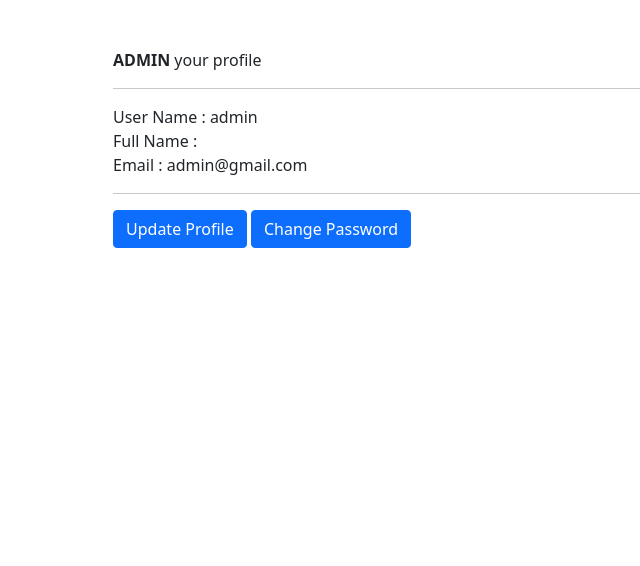
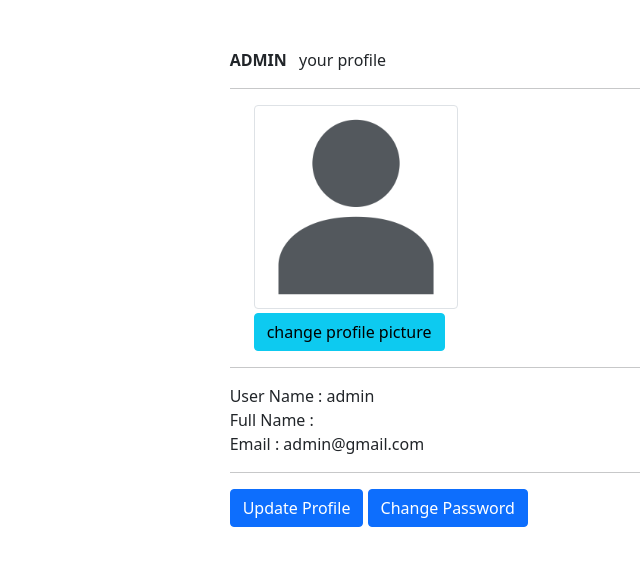
Before and after one commit to Mahfuz-Hasaan/My_Blog, a Django app: page /account/profile/ in a window 1360 px wide. Shown: the part 56-622 px from the top of the page, without its empty margins (9-649 px from the left). Run offline with Django 4.2, Linux system fonts and the light colour scheme; a user stored in the database is signed in; data comes from the database, SQL or seed files in the repository; both versions use the stored data as it was after the commit; some libraries are stand-ins or nearby versions.

Commit message:
profile piture option added

```diff
--- a/App_Login/forms.py
+++ b/App_Login/forms.py
@@ -1,6 +1,7 @@
 from django.contrib.auth.models import User
 from django.contrib.auth.forms import UserCreationForm,UserChangeForm
 from django import forms
+from .models import UserProfile
 class SignupForm(UserCreationForm):
     email = forms.EmailField(label="Email Address", required=True)
     class Meta:
@@ -13,3 +14,8 @@ class UserUpdateForm(UserChangeForm):
     class Meta:
         model = User
         fields = ['username','first_name','last_name','email']
+
+class Profile_pics(forms.ModelForm):
+    class Meta:
+        model = UserProfile
+        fields = ['profile_pic']
--- a/App_Login/models.py
+++ b/App_Login/models.py
@@ -3,4 +3,4 @@ from django.contrib.auth.models import User
 
 class UserProfile(models.Model):
     user = models.OneToOneField(User,related_name='user_profile',on_delete=models.CASCADE)
-    profile_pic = models.ImageField(upload_to='profile_images')
+    profile_pic = models.ImageField(upload_to='profile_pics')
--- a/App_Login/urls.py
+++ b/App_Login/urls.py
@@ -7,5 +7,8 @@ urlpatterns = [
     path('logout/',views.user_logout,name='logout'),
     path('profile/',views.user_profile,name='user_profile'),
     path('update_profile/',views.update_profile,name='update_profile'),
-    path('change_password',views.pass_change,name='change_passowrd')
+    path('change_password',views.pass_change,name='change_passowrd'),
+    path('add_profile_pic/',views.add_profile_pic,name='add_profile_pic'),
+    path('change_profile_pic/',views.change_pro_pic,name='change_profile_pic')
+
 ]
--- a/App_Login/views.py
+++ b/App_Login/views.py
@@ -1,6 +1,6 @@
 from django.shortcuts import render
 from django.urls import reverse
-from .forms import SignupForm,UserUpdateForm
+from .forms import SignupForm,UserUpdateForm,Profile_pics
 from django.contrib.auth.forms import UserCreationForm,AuthenticationForm,UserChangeForm,PasswordChangeForm
 from django.contrib.auth import authenticate,login,logout,update_session_auth_hash
 from django.contrib import messages
@@ -70,3 +70,31 @@ def pass_change(request):
         form = PasswordChangeForm(user=request.user)
     dict = {'form':form}
     return render(request,'App_Login/password.html',context=dict)
+
+@login_required
+def add_profile_pic(request):
+    if request.method == 'POST':
+        form = Profile_pics(request.POST,request.FILES)
+        if form.is_valid():
+            user_object = form.save(commit=False)
+            user_object.user = request.user
+            user_object.save()
+            messages.success(request,'profile picture successfully changed!')
+            return HttpResponseRedirect(reverse('App_Login:user_profile'))
+    else:
+        form = Profile_pics()
+    dict = {'form':form}
+    return render(request,'App_Login/add_profile_pic.html',context=dict)
+
+@login_required
+def change_pro_pic(request):
+    if request.method == 'POST':
+        form = Profile_pics(request.POST,request.FILES,instance=request.user.user_profile)
+        if form.is_valid():
+            form.save()
+            messages.success(request,'profile picture successfully changed!')
+            return HttpResponseRedirect(reverse('App_Login:user_profile'))
+    else:
+        form = Profile_pics()
+    dict = {'form':form}
+    return render(request,'App_Login/add_profile_pic.html',context=dict)
--- a/My_Blog/settings.py
+++ b/My_Blog/settings.py
@@ -42,6 +42,7 @@ INSTALLED_APPS = [
     'App_Login',
     'App_Blog',
     'crispy_forms',
+    'django_cleanup.apps.CleanupConfig'
 ]
 CRISPY_TEMPLATE_PACK = 'bootstrap3'
 
--- a/My_Blog/urls.py
+++ b/My_Blog/urls.py
@@ -1,9 +1,13 @@
 from django.contrib import admin
 from django.urls import path,include
 from .import views
+from django.conf import settings
+from django.contrib.staticfiles.urls import static,staticfiles_urlpatterns
 urlpatterns = [
     path('admin/', admin.site.urls),
     path('account/',include('App_Login.urls')),
     path('blog/',include('App_Blog.urls')),
     path('',views.Index,name='index')
 ]
+urlpatterns += staticfiles_urlpatterns()
+urlpatterns += static(settings.MEDIA_URL,document_root=settings.MEDIA_ROOT)
--- a/templates/App_Login/profile.html
+++ b/templates/App_Login/profile.html
@@ -17,14 +17,27 @@
         </div>
     {% endfor %}
 
-    <div class="container mt-5">
+    <div class="container mt-5 offset-2">
         <div class="row">
             <div class="col-sm-10">
-                <strong>{{user.username|upper}}</strong>   your profile <hr>
+                <strong>{{user.username|upper}}</strong>&ensp; your profile <hr>
+                {% if user.user_profile %}
+                    <div class="container mt-3">
+                        <img src="/media/{{user.user_profile.profile_pic}}" class="img-thumbnail"  width="200px" height="100px">
+                    </div>
+                    <a class="btn btn-info m-2" href=" {% url 'App_Login:change_profile_pic' %} " role="button">change profile picture</a>
+                {% else %}
+                    <div class="container mt-3">
+                        <img src="/media/profile_pics/avatar.png" class="img-thumbnail" alt="Cinque Terre" width="204" height="136"> <br>
+                        <a class="btn btn-info mt-1" href=" {% url 'App_Login:add_profile_pic' %} " role="button">change profile picture</a>
+                    </div>
+                {% endif %}
+                <hr>
                 User Name : {{user.username}} <br>
                 Full Name : {{user.first_name}} {{user.last_name}} <br>
                 Email : {{user.email}} <hr>
                 <a class="btn btn-primary" href=" {% url 'App_Login:update_profile' %} " role="button">Update Profile</a> <a class="btn btn-primary" href=" {% url 'App_Login:change_passowrd' %} " role="button">Change Password</a>
+
             </div>
             <div class="col-sm-10">
                 <form action="" method="POST">
```
Also changed, not shown: templates/App_Login/add_profile_pic.html (added, +16 -0 lines), db.sqlite3, media/profile_pics/avatar.png (added), media/profile_pics/my.jpg (added), 2 other files.
